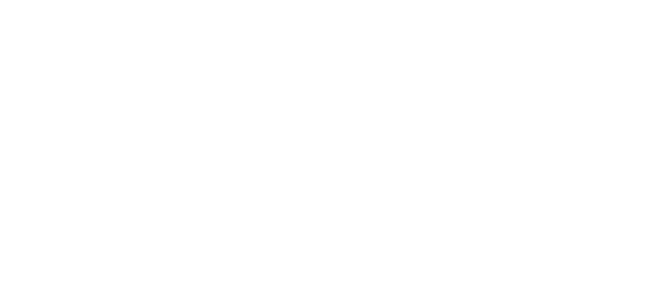
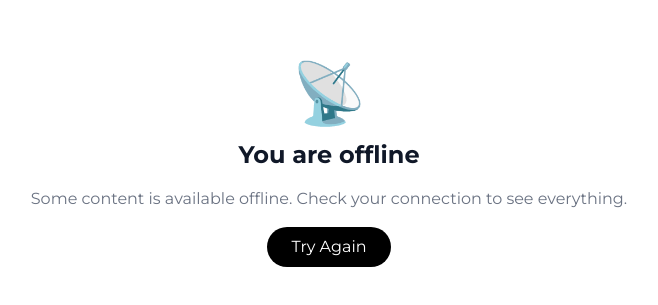
Before and after one commit to keeptrain/portfolio-vercel, a Next.js app: page /offline in a window 1280 px wide. Before the commit this address had no page. Shown: the part 235-540 px from the top of the page, without its empty margins (311-969 px from the left). Built offline with nearby package versions, Linux system fonts and the light colour scheme.

Commit message:
feat: add PWA support with manifest and offline page

```diff
--- a/src/app/layout.tsx
+++ b/src/app/layout.tsx
@@ -18,6 +18,12 @@ export const metadata: Metadata = {
   robots: {
     index: true,
     follow: true,
+  },
+  manifest: "/manifest.json",
+  appleWebApp: {
+    capable: true,
+    statusBarStyle: "black-translucent",
+    title: "Gilang Portfolio",
   },
 };
 
@@ -41,7 +47,15 @@ export default function RootLayout({
         <title>KeepTrain</title>
       </head>
       <body className={`${montserrat.className}`}>
-        <ThemeProvider>{children}</ThemeProvider>
+        <a
+          href="#main-content"
+          className="sr-only focus:not-sr-only focus:fixed focus:top-4 focus:left-4 focus:z-[100] focus:rounded-lg focus:bg-black focus:px-4 focus:py-2 focus:text-white focus:shadow-lg dark:focus:bg-white dark:focus:text-black"
+        >
+          Skip to main content
+        </a>
+        <ThemeProvider>
+          <main id="main-content">{children}</main>
+        </ThemeProvider>
       </body>
     </html>
   );
--- /dev/null
+++ b/src/app/offline/page.tsx
@@ -0,0 +1,19 @@
+"use client";
+
+export default function OfflinePage() {
+  return (
+    <div className="flex min-h-screen flex-col items-center justify-center gap-4 px-4">
+      <div className="text-6xl">📡</div>
+      <h1 className="text-2xl font-bold text-gray-900 dark:text-white">You are offline</h1>
+      <p className="text-center text-gray-500 dark:text-gray-400">
+        Some content is available offline. Check your connection to see everything.
+      </p>
+      <button
+        onClick={() => window.location.reload()}
+        className="rounded-full bg-black px-6 py-2 text-white transition-colors hover:bg-gray-800 dark:bg-white dark:text-black dark:hover:bg-gray-200"
+      >
+        Try Again
+      </button>
+    </div>
+  );
+}
```
Also changed, not shown: public/manifest.json (added), 1 other file (tests, documents, lock files or other folders).
